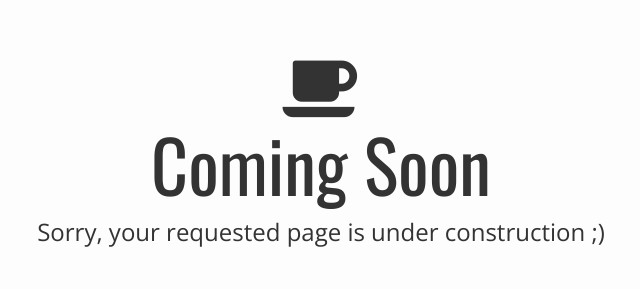
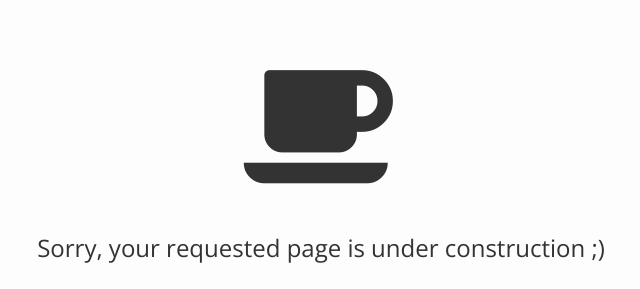
Before and after one commit to Aliireeza/aliireeza.github.io, a plain HTML site: page under-construction.html in a window 1280 px wide. Shown: the part 129-418 px from the top of the page, without its empty margins (319-959 px from the left). Drawn offline with nearby package versions, Linux system fonts and the light colour scheme.

Commit message:
Update under-construction.html

```diff
--- a/under-construction.html
+++ b/under-construction.html
@@ -35,7 +35,7 @@
 			</div>
 			<div class="four-grid">
 				<hgroup class="page-title">
-					<h1><i class="fa fa-coffee fa-1x"></i><br><br>Coming Soon</h1>
+					<h1><i class="fa fa-coffee fa-2x"></i></h1>
 					<h2>Sorry, your requested page is under construction ;)</h2>
 				</hgroup>
 				<nav class="page-menu">
```
